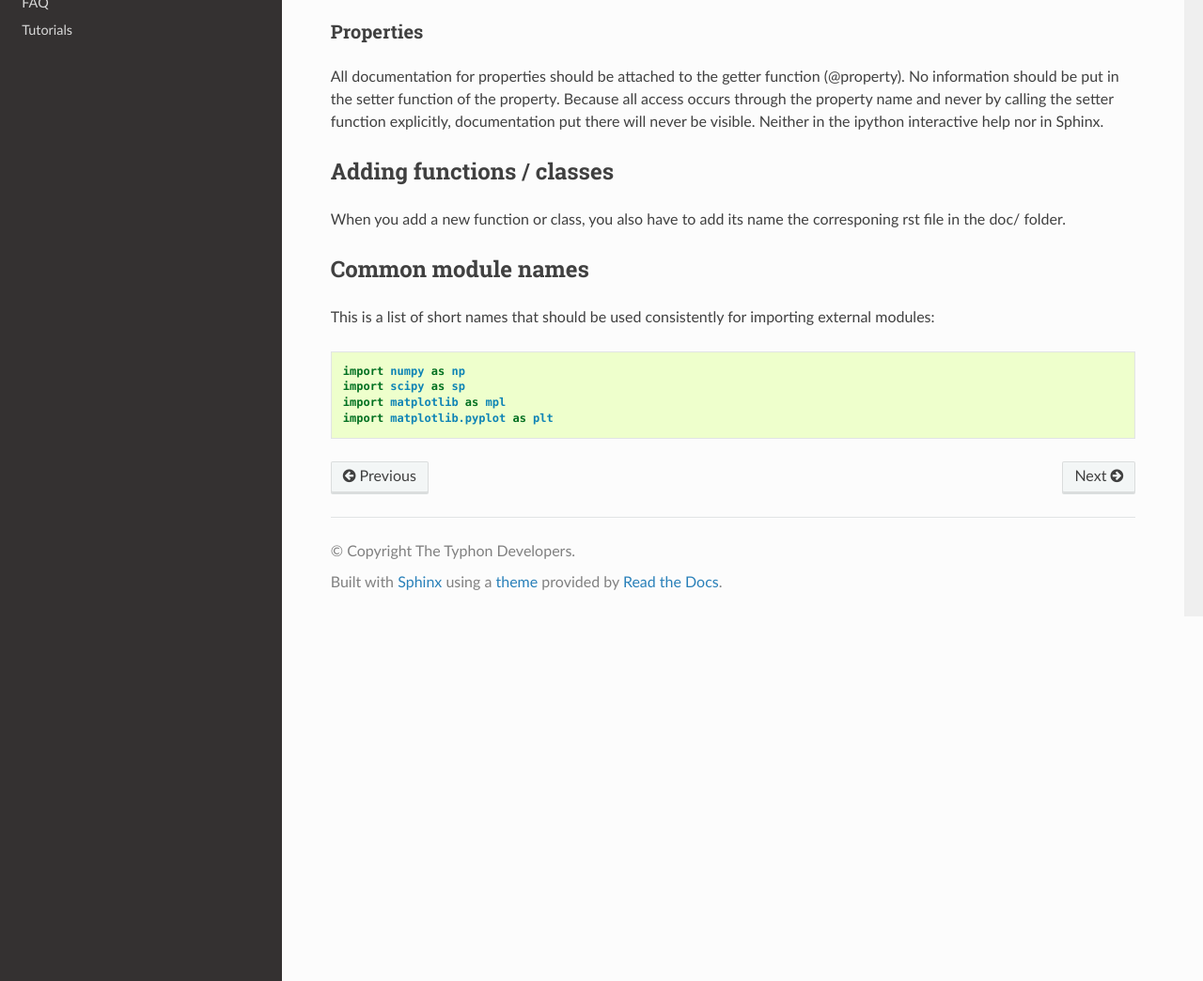
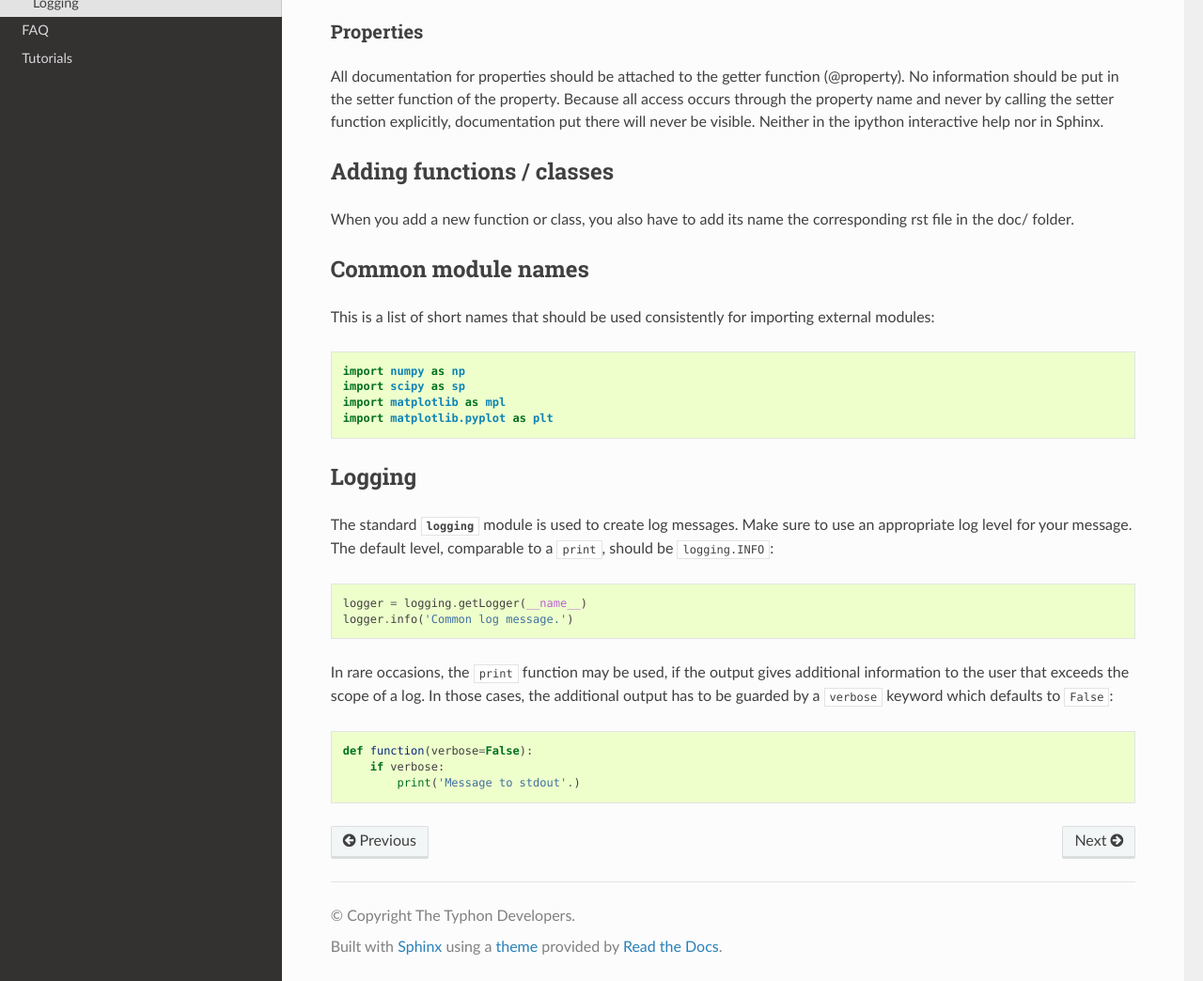
Before and after one commit to atmtools/typhon, a Sphinx documentation site: the page built from doc/developer.rst, in a window 1280 px wide and 1400 px high, scrolled down 801 px, cut to the strip 356-1400 px from the top of the window. Shown: the whole strip at 94% size. Built offline with Sphinx 7.4.7 and the Read the Docs theme 2.0.0, drawn with Linux system fonts in a browser that asks for light colours.

Commit message:
Add information on logging to developer guide

```diff
--- a/doc/developer.rst
+++ b/doc/developer.rst
@@ -69,7 +69,7 @@ Adding functions / classes
 --------------------------
 
 When you add a new function or class, you also have to add its name the
-corresponing rst file in the doc/ folder.
+corresponding rst file in the doc/ folder.
 
 Common module names
 -------------------
@@ -81,3 +81,23 @@ external modules::
   import scipy as sp
   import matplotlib as mpl
   import matplotlib.pyplot as plt
+
+
+Logging
+-------
+
+The standard :mod:`logging` module is used to create log messages. Make sure
+to use an appropriate log level for your message. The default level,
+comparable to a ``print``, should be ``logging.INFO``::
+
+    logger = logging.getLogger(__name__)
+    logger.info('Common log message.')
+
+In rare occasions, the ``print`` function may be used, if the output gives
+additional information to the user that exceeds the scope of a log. In those
+cases, the additional output has to be guarded by a ``verbose`` keyword
+which defaults to ``False``::
+
+    def function(verbose=False):
+        if verbose:
+            print('Message to stdout'.)
```
